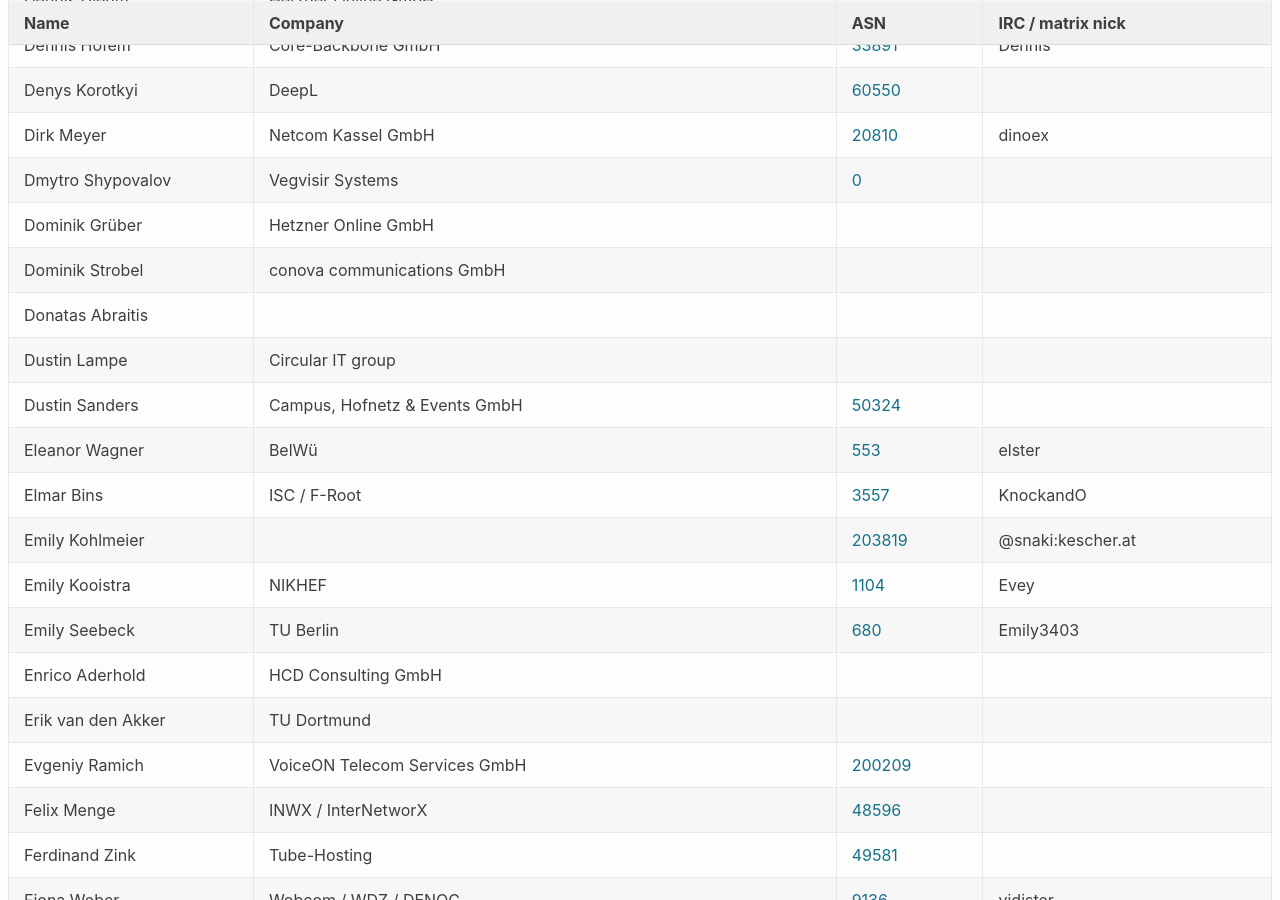
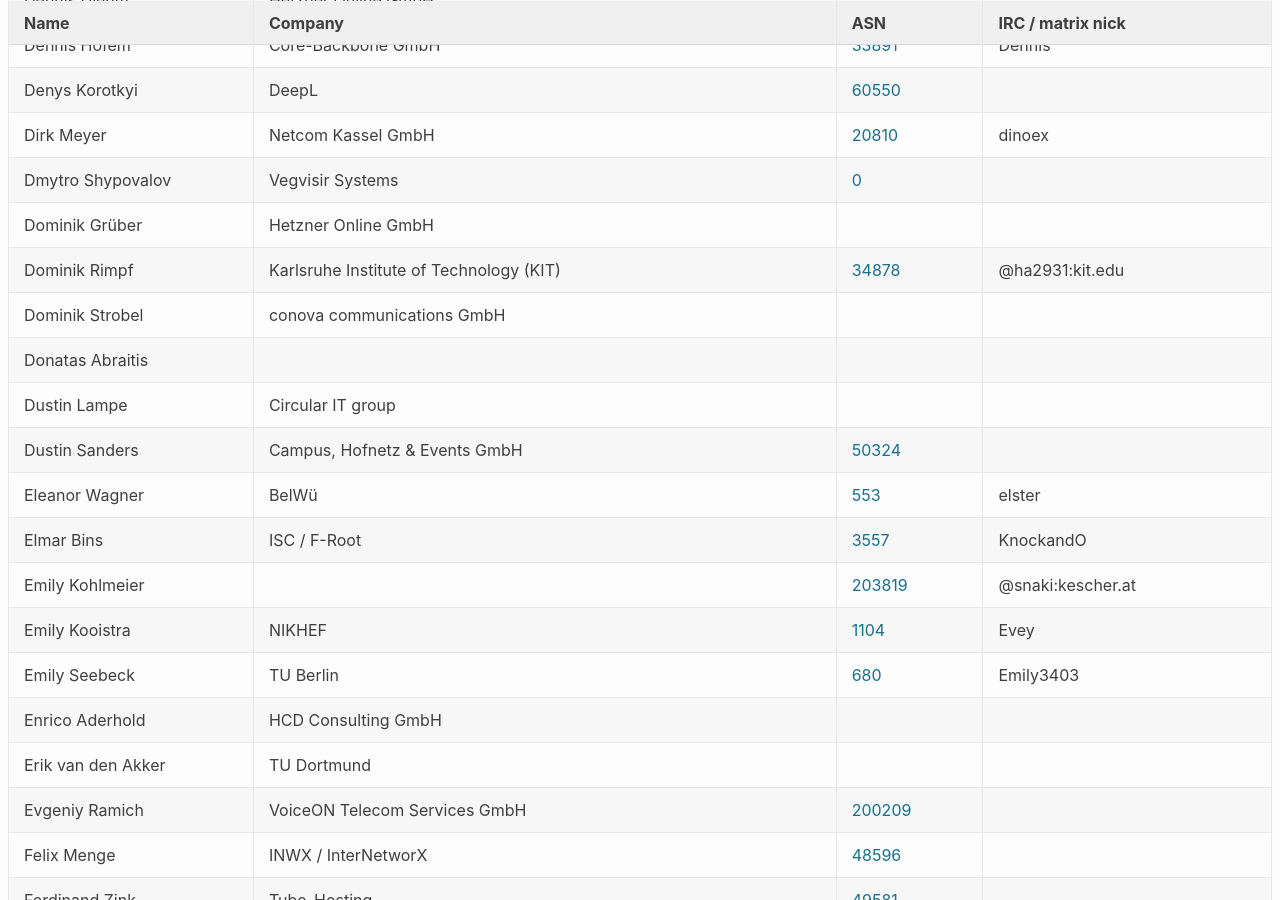
Before and after one commit to denog/pretix-attendeelist, a Jekyll site: the page built from denog16/index.markdown, in a window 1280 px wide and 900 px high, scrolled down 3238 px. Built offline with Jekyll 4.4.1, drawn with Linux system fonts in a browser that asks for light colours; some of the changed text lies outside the part shown.

Commit message:
Latest data: Wed Oct  9 14:47:55 UTC 2024

```diff
--- a/_data/attendees_denog16_onsite.json
+++ b/_data/attendees_denog16_onsite.json
@@ -438,6 +438,12 @@
     "asn": null
   },
   {
+    "name": "Dominik Rimpf",
+    "company": "Karlsruhe Institute of Technology (KIT)",
+    "irc": "@ha2931:kit.edu",
+    "asn": "34878"
+  },
+  {
     "name": "Dominik Strobel",
     "company": "conova communications GmbH",
     "irc": null,
@@ -858,6 +864,12 @@
     "asn": "215236"
   },
   {
+    "name": "Julian Schuh",
+    "company": "Karlsruhe Institute of Technology (KIT)",
+    "irc": "@zd8187:kit.edu",
+    "asn": "34878"
+  },
+  {
     "name": "Julian von Paris",
     "company": "TNG",
     "irc": null,
```
